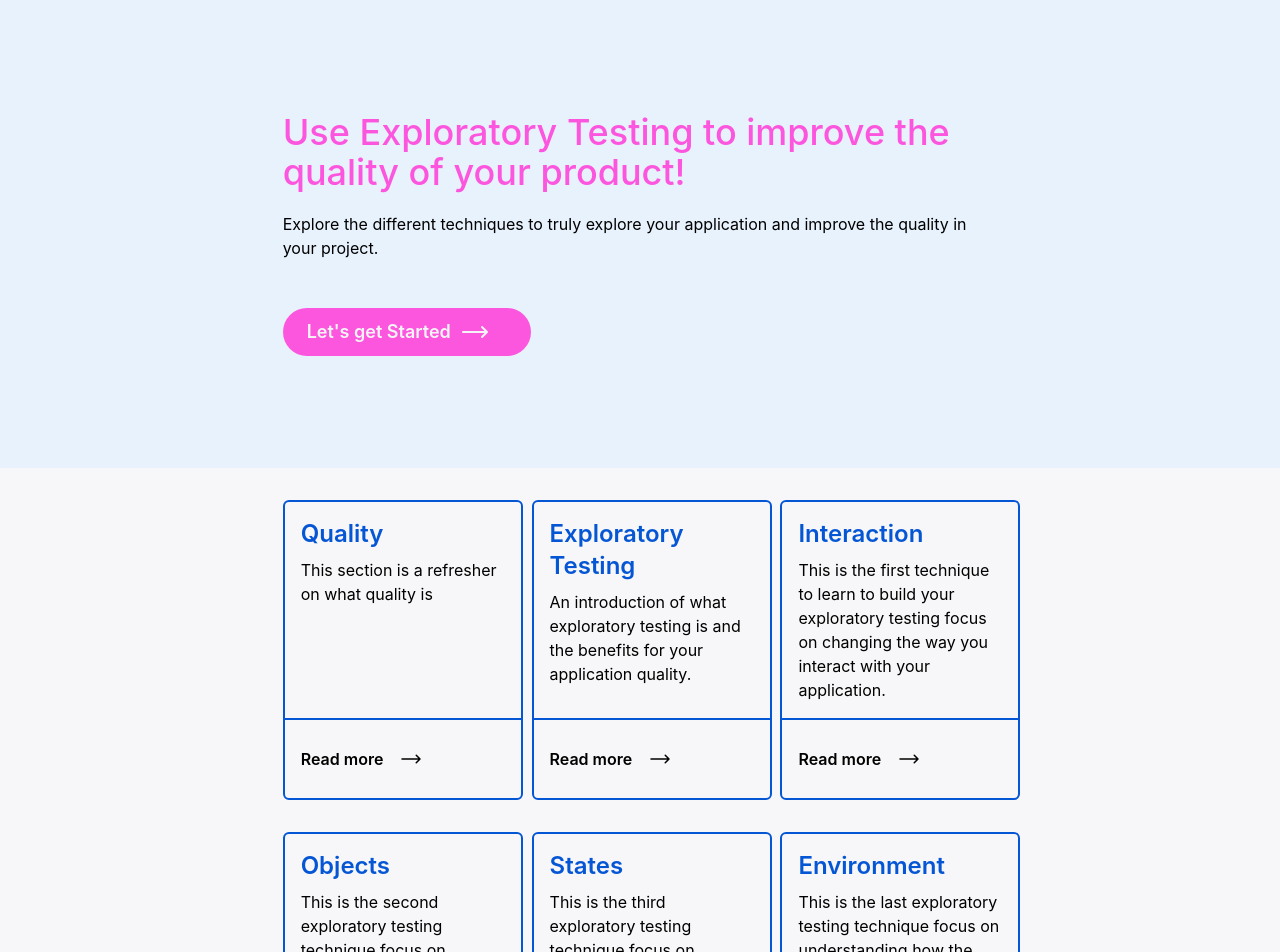
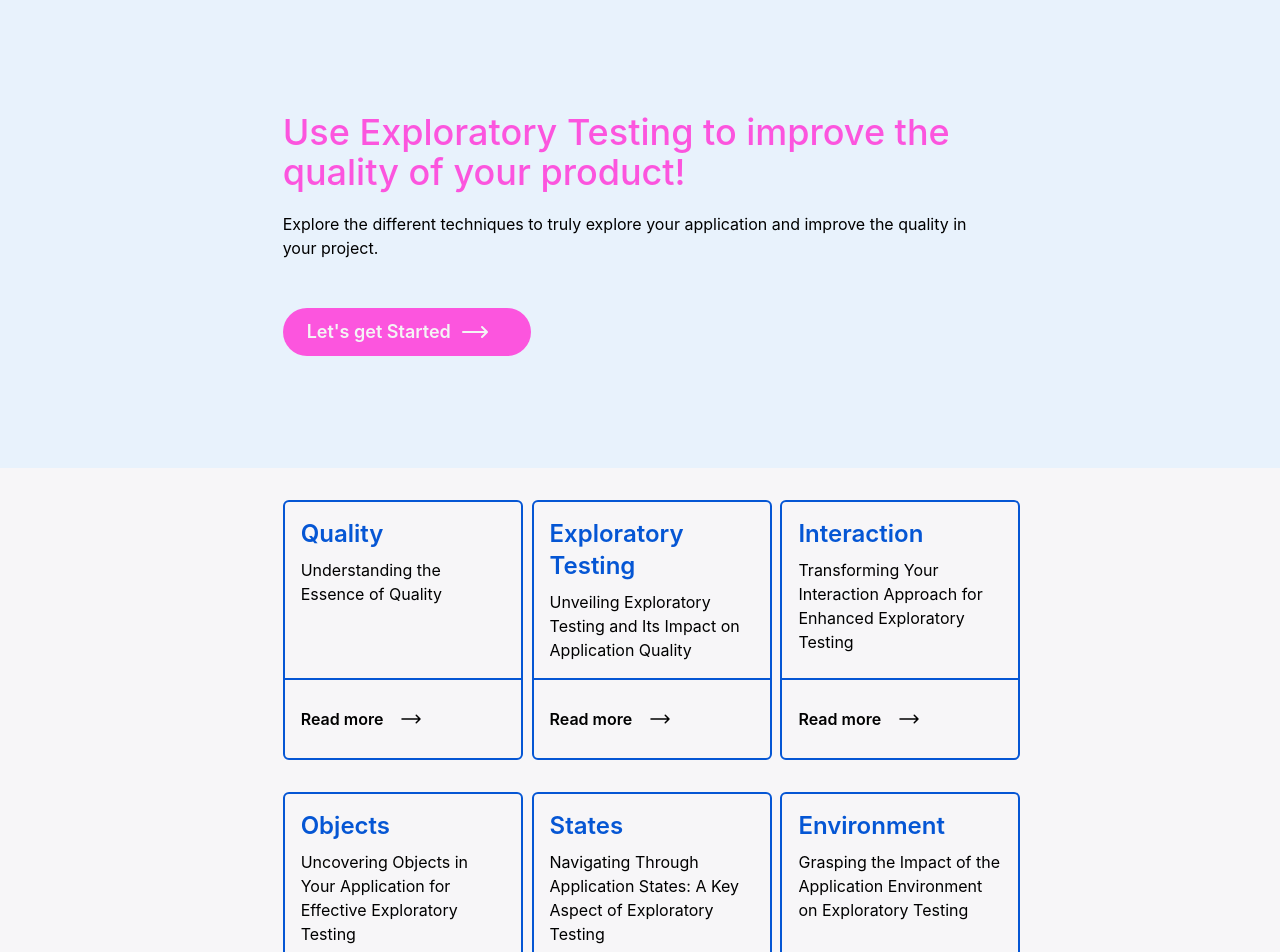
Before and after one commit to willot/Quality, a React (Create React App) app: page / in a window 1280 px wide. Shown: the top 952 px of the page. Built offline with nearby package versions, Linux system fonts and the light colour scheme.

Commit message:
rewrite the home page

```diff
--- a/src/pages/Home.tsx
+++ b/src/pages/Home.tsx
@@ -45,13 +45,13 @@ export const Home = () => {
                 <HamburgerMenuSmallScreen showSideNavBar={showSideNavBar}/>
             </header>
             <section className="m-auto pb-8 md:w-10/12 lg:w-9/12 xl:w-7/12 2xl:w-6/12 grid sm:grid-cols-2 lg:grid-cols-3 justify-items-center sm:justify-items-start">
-                <HomeCard title={"Quality"} text={"This section is a refresher on what quality is"} link={"/quality"}/>
-                <HomeCard title={"Exploratory Testing"} text={"An introduction of what exploratory testing is and the benefits for your application quality."} link={"/exploratoryTesting"}/>
-                <HomeCard title={"Interaction"} text={"This is the first technique to learn to build your exploratory testing focus on changing the way you interact with your application."} link={"/interactions"}/>
-                <HomeCard title={"Objects"} text={"This is the second exploratory testing technique focus on understand how to identify the objects in your application and test them."} link={"/objects"}/>
-                <HomeCard title={"States"} text={"This is the third exploratory testing technique focus on identifying the states in your application."} link={"/states"}/>
-                <HomeCard title={"Environment"} text={"This is the last exploratory testing technique focus on understanding how the environment of your application affect the experience of the users."} link={"/environment"}/>
-                <HomeCard title={"Summary"} text={"Why exploratory testing is a very valuable technique to add to your tool box to improve the quality of your application."} link={"/summary"}/>
+                <HomeCard title={"Quality"} text={"Understanding the Essence of Quality"} link={"/quality"}/>
+                <HomeCard title={"Exploratory Testing"} text={"Unveiling Exploratory Testing and Its Impact on Application Quality"} link={"/exploratoryTesting"}/>
+                <HomeCard title={"Interaction"} text={"Transforming Your Interaction Approach for Enhanced Exploratory Testing"} link={"/interactions"}/>
+                <HomeCard title={"Objects"} text={"Uncovering Objects in Your Application for Effective Exploratory Testing"} link={"/objects"}/>
+                <HomeCard title={"States"} text={"Navigating Through Application States: A Key Aspect of Exploratory Testing"} link={"/states"}/>
+                <HomeCard title={"Environment"} text={"Grasping the Impact of the Application Environment on Exploratory Testing"} link={"/environment"}/>
+                <HomeCard title={"Summary"} text={"The Invaluable Role of Exploratory Testing in Elevating Application Quality"} link={"/summary"}/>
             </section>
             <footer className="bg-blue-light w-full flex flex-row justify-center">
                 <section className="px-4 text-left w-full py-28 md:w-10/12 lg:w-9/12 xl:w-7/12 2xl:w-6/12">
```
